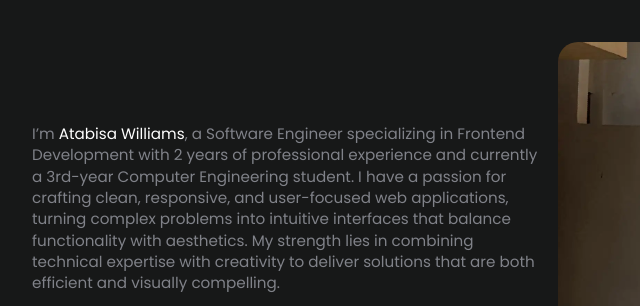
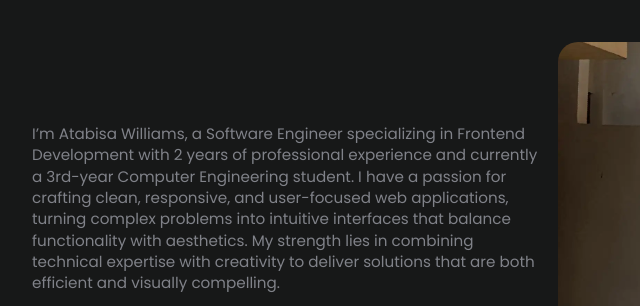
Before and after one commit to heyywillz/My-portfolio, a plain HTML site: page index.html in a window 1280 px wide. Shown: the part 1220-1526 px from the top of the page, 96-736 px from the left. Drawn offline with Linux system fonts and the light colour scheme; a web font is replaced by a local one.

Commit message:
building my portfolio website

```diff
--- a/index.html
+++ b/index.html
@@ -98,7 +98,7 @@
         <div class="about-container">
           <div class="about-text">
             <p>
-              I’m <span>Atabisa Williams</span>, a Software Engineer specializing in Frontend
+              I’m Atabisa Williams, a Software Engineer specializing in Frontend
               Development with 2 years of professional experience and currently
               a 3rd-year Computer Engineering student. I have a passion for
               crafting clean, responsive, and user-focused web applications,
--- a/style.css
+++ b/style.css
@@ -288,10 +288,6 @@ main {
 
 .about p {
   margin-bottom: 1rem;
-}
-
-.about-text span {
-  color: var(--primary-color);
 }
 
 .about-text {
```
